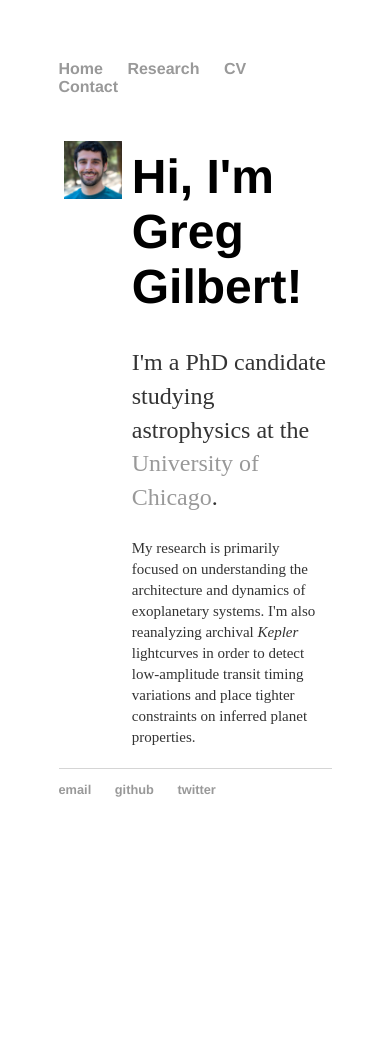
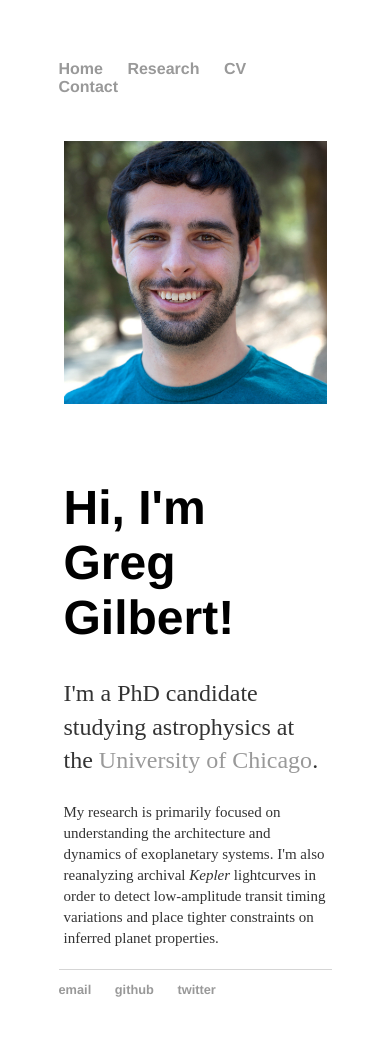
Before and after one commit to gjgilbert/gjgilbert.github.io, a Jekyll site: the page built from index.html, in a window 390 px wide. Built offline with Jekyll 4.4.1, drawn with Linux system fonts in a browser that asks for light colours; before the commit the page ends 900 px from its top, so only the background shows below that.

Commit message:
Update index.html

```diff
--- a/index.html
+++ b/index.html
@@ -27,6 +27,13 @@ title: Greg Gilbert
   display: table;
   clear: both;
 }
+
+@media screen and (max-width: 600px) {
+  .column {
+    width: 100%;
+  }
+}
+
 </style>
 
 
```
